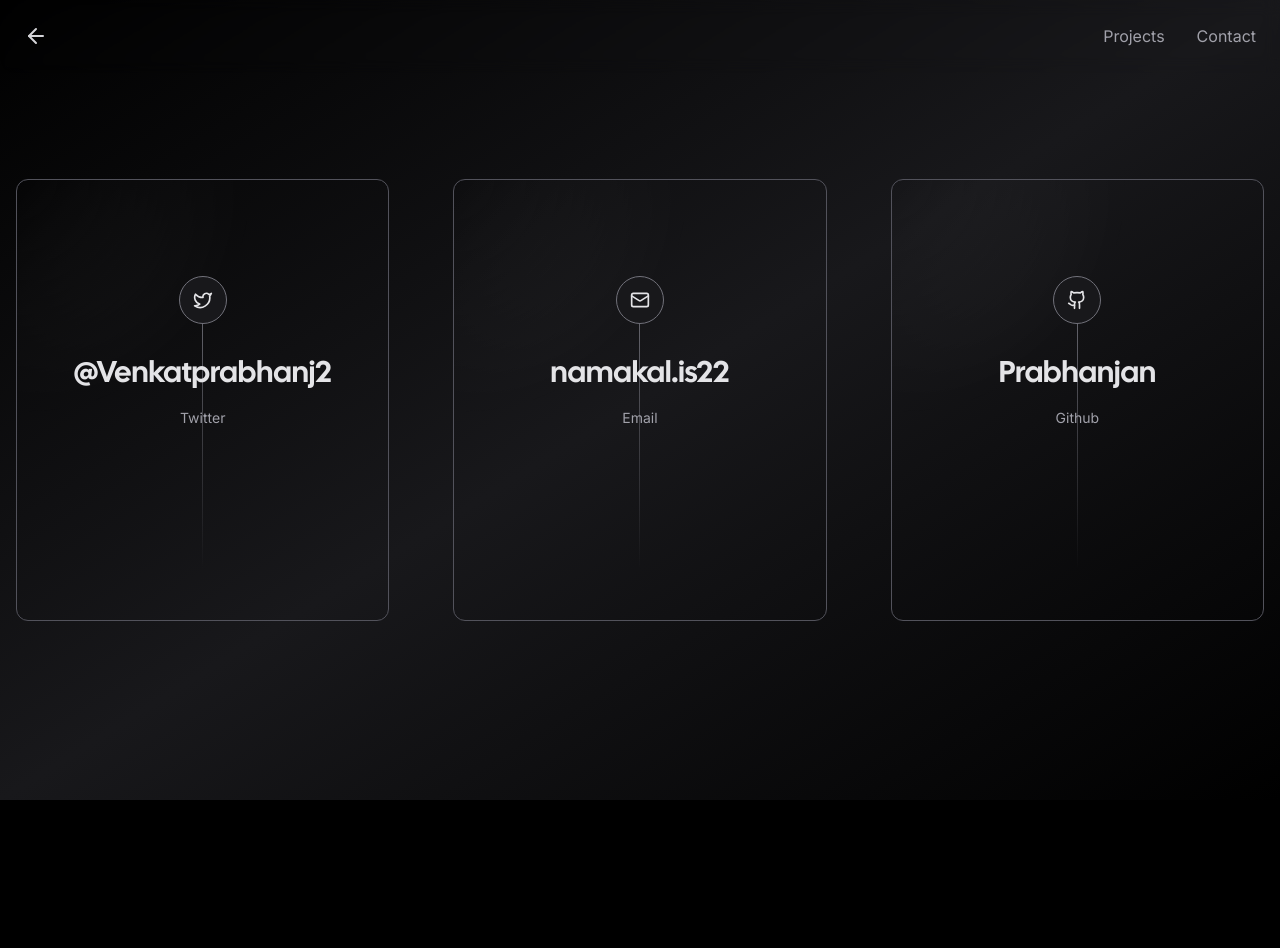
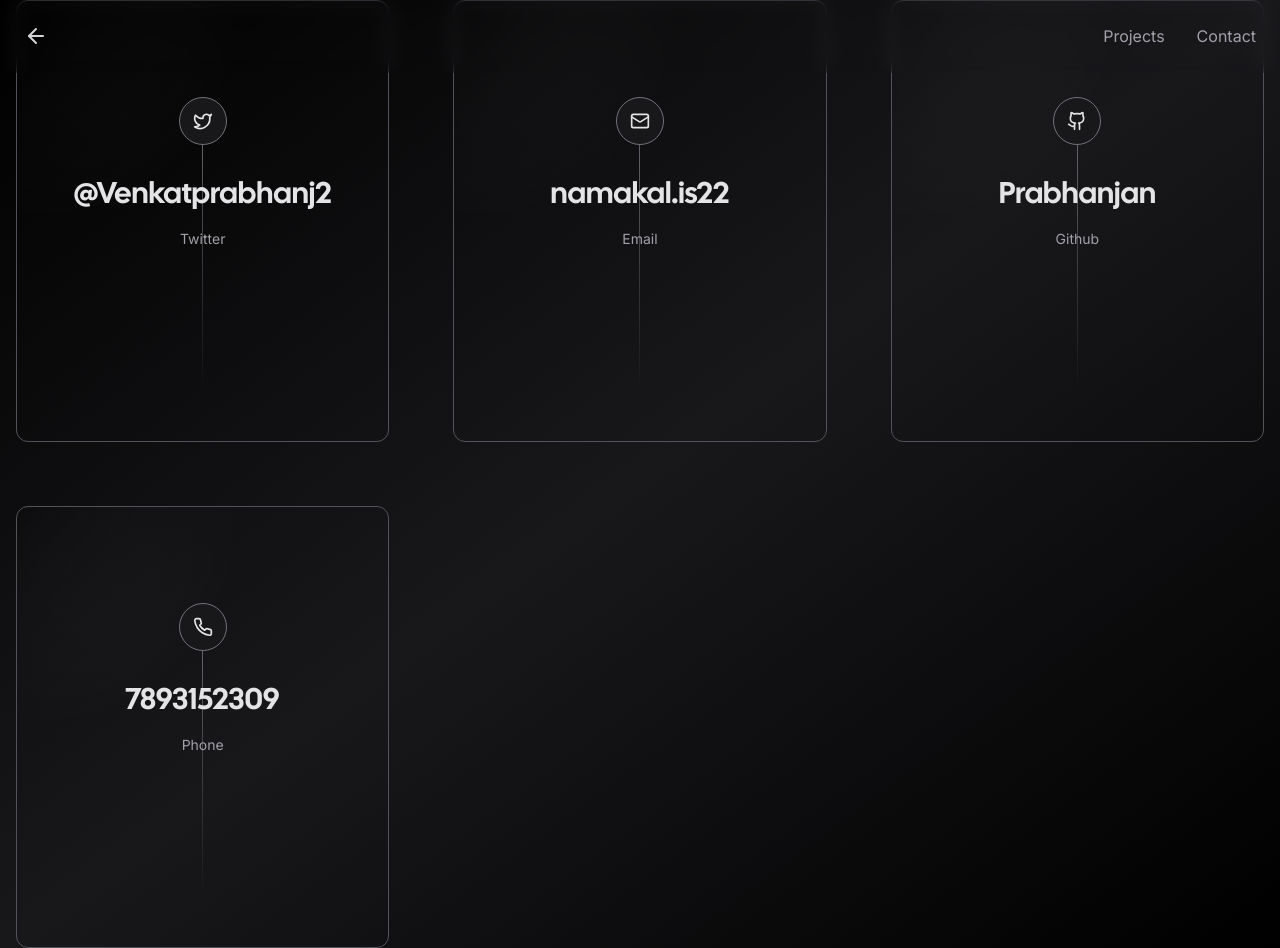
Before and after one commit to NVVPrabhanjan/My-Portfolio-, a Next.js app: page /contact in a window 1280 px wide. Before the commit the page ends 800 px from the top, so only its background shows below. Built offline with nearby package versions, Linux system fonts and the light colour scheme; no server answers; what tailwindcss-debug-screens would draw is missing.

Commit message:
Update page.tsx

```diff
--- a/app/contact/page.tsx
+++ b/app/contact/page.tsx
@@ -1,5 +1,5 @@
 "use client";
-import { Github, Mail, Twitter } from "lucide-react";
+import { Github, Mail, Twitter, Phone } from "lucide-react";
 import Link from "next/link";
 import { Navigation } from "../components/nav";
 import { Card } from "../components/card";
@@ -13,7 +13,7 @@ const socials = [
 	},
 	{
 		icon: <Mail size={20} />,
-		href: "namakal.is22@bmsce.ac.in",
+		href: "mailto:namakal.is22@bmsce.ac.in",
 		label: "Email",
 		handle: "namakal.is22",
 	},
@@ -23,20 +23,26 @@ const socials = [
 		label: "Github",
 		handle: "Prabhanjan",
 	},
+	{
+		icon: <Phone size={20} />,
+		href: "tel:7893152309",
+		label: "Phone",
+		handle: "7893152309",
+	},
 ];
 
 export default function Example() {
 	return (
-		<div className=" bg-gradient-to-tl from-zinc-900/0 via-zinc-900 to-zinc-900/0">
+		<div className="bg-gradient-to-tl from-zinc-900/0 via-zinc-900 to-zinc-900/0">
 			<Navigation />
 			<div className="container flex items-center justify-center min-h-screen px-4 mx-auto">
 				<div className="grid w-full grid-cols-1 gap-8 mx-auto mt-32 sm:mt-0 sm:grid-cols-3 lg:gap-16">
 					{socials.map((s) => (
-						<Card>
+						<Card key={s.label}>
 							<Link
 								href={s.href}
 								target="_blank"
-								className="p-4 relative flex flex-col items-center gap-4 duration-700 group md:gap-8 md:py-24  lg:pb-48  md:p-16"
+								className="p-4 relative flex flex-col items-center gap-4 duration-700 group md:gap-8 md:py-24 lg:pb-48 md:p-16"
 							>
 								<span
 									className="absolute w-px h-2/3 bg-gradient-to-b from-zinc-500 via-zinc-500/50 to-transparent"
@@ -44,7 +50,7 @@ export default function Example() {
 								/>
 								<span className="relative z-10 flex items-center justify-center w-12 h-12 text-sm duration-1000 border rounded-full text-zinc-200 group-hover:text-white group-hover:bg-zinc-900 border-zinc-500 bg-zinc-900 group-hover:border-zinc-200 drop-shadow-orange">
 									{s.icon}
-								</span>{" "}
+								</span>
 								<div className="z-10 flex flex-col items-center">
 									<span className="lg:text-xl font-medium duration-150 xl:text-3xl text-zinc-200 group-hover:text-white font-display">
 										{s.handle}
```
